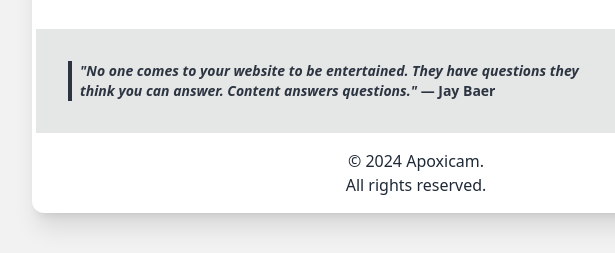
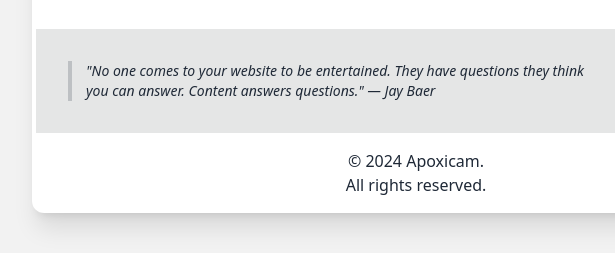
Before and after one commit to sira313/TWCARTY, an Eleventy site: page src/index.md in a window 1280 px wide. Shown: the part 1726-1979 px from the top of the page, 224-839 px from the left. Built offline with nearby package versions, Linux system fonts and the light colour scheme; Eleventy itself is replaced by a stand-in of ours; files that its build step writes are made by us from their sources.

Commit message:
fix quote

```diff
--- a/src/_includes/sosmed.html
+++ b/src/_includes/sosmed.html
@@ -1,7 +1,11 @@
 <footer class="footer bg-base-300 text-neutral dark:text-neutral-content items-center p-8 border-x-4 border-base-100">
   <aside class="grid-flow-col items-center">
     <!-- Your fav quotes -->
-    <p class="border-l-4 border-neutral dark:border-neutral-content pl-2 font-semibold"><i>"No one comes to your website to be entertained. They have questions they think you can answer. Content answers questions."</i> ― Jay Baer</p>
+    <div class="prose">
+      <blockquote class="text-sm">
+        "No one comes to your website to be entertained. They have questions they think you can answer. Content answers questions." ― Jay Baer
+      </blockquote>
+    </div>
   </aside>
   <!-- your social media -->
   <nav class="gap-4 grid-flow-col md:place-self-center md:justify-self-end">
--- a/src/styles.css
+++ b/src/styles.css
@@ -5,7 +5,7 @@
 
 @layer utilities {
   .prose kbd {
-    @apply text-base-content; /* kbd follow daisyUI style not prose */
+    @apply text-base-content; /* Warna teks dalam kbd */
   }
 }
 @layer components {
```
